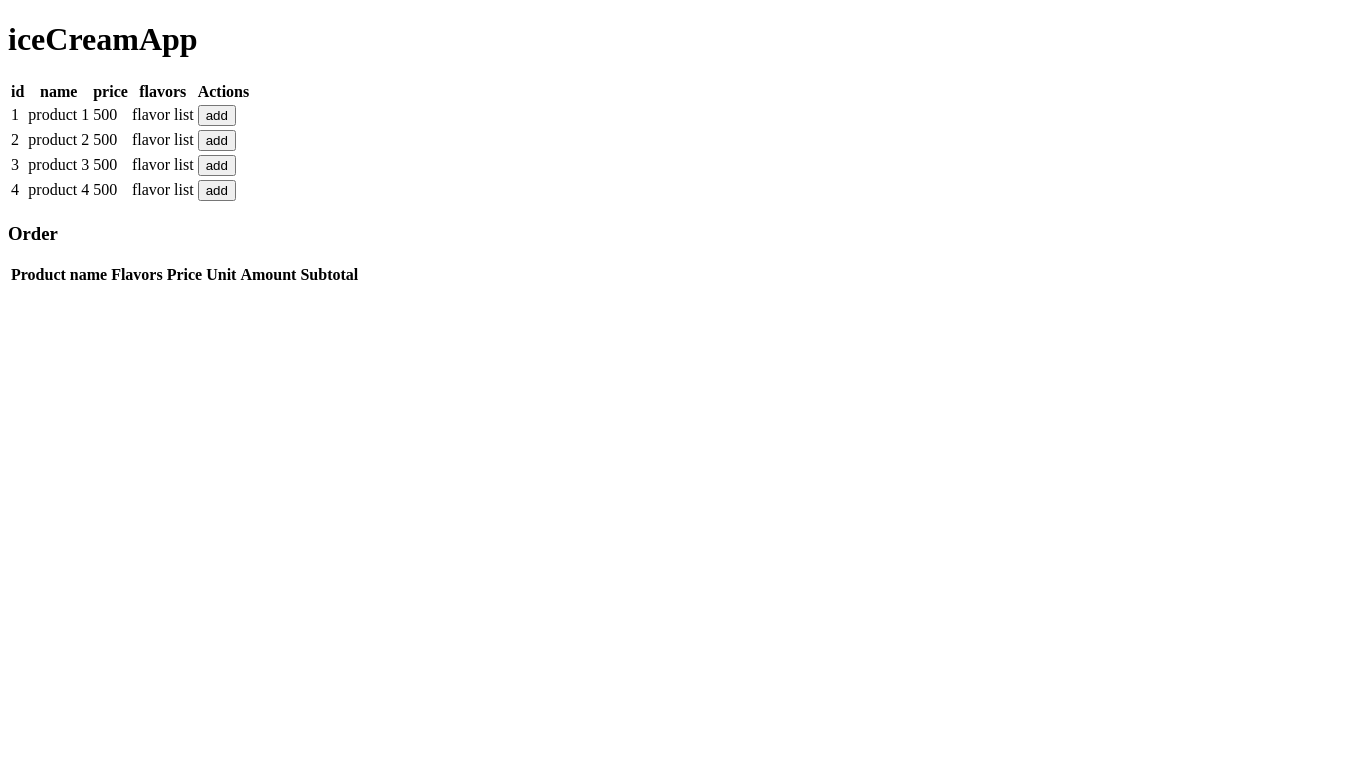
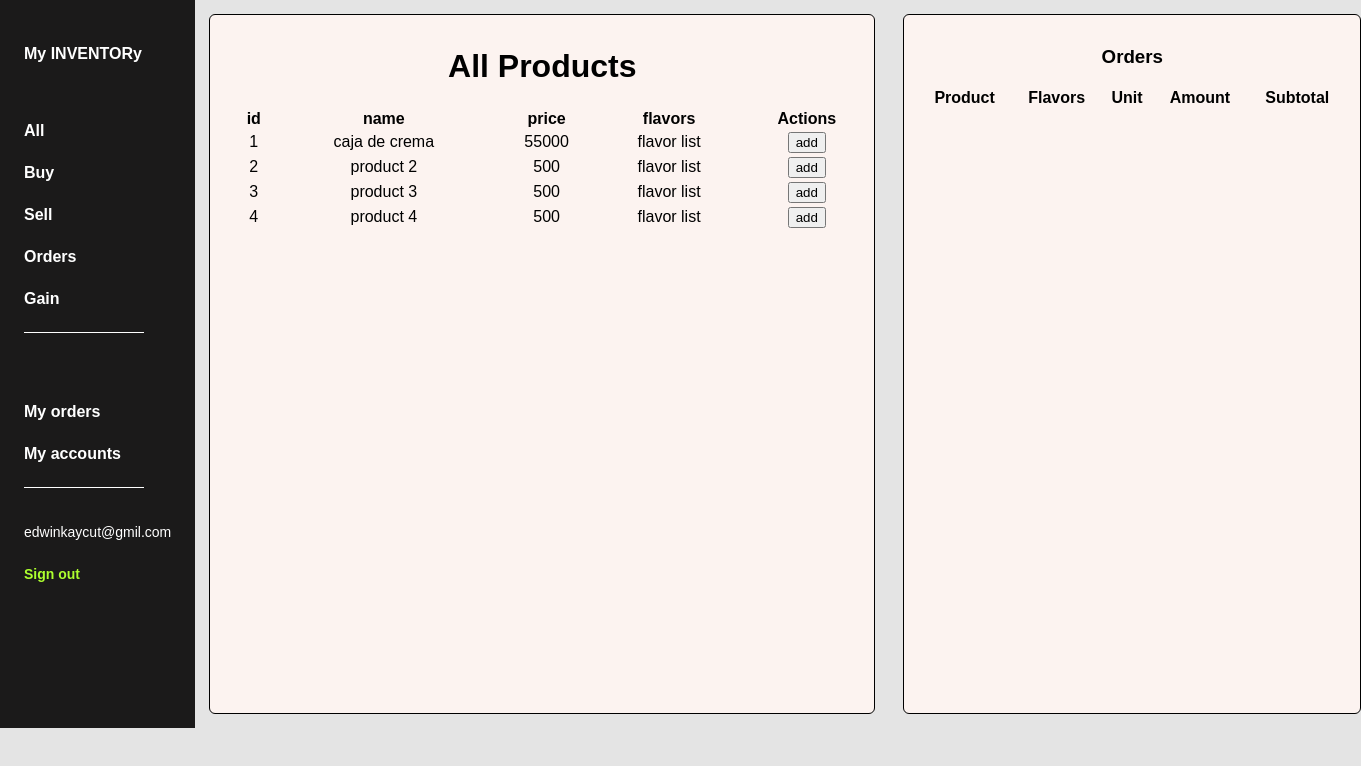
Before and after one commit to chato1337/icecream-app, a website built with webpack: page public/index.html in a window 1280 px wide. Shown: the whole page, 1361 px wide, since content can reach past the window. Built offline with nearby package versions, Linux system fonts and the light colour scheme.

Commit message:
upgrade in style

```diff
--- a/public/index.html
+++ b/public/index.html
@@ -1,15 +1,58 @@
 <!DOCTYPE html>
 <html lang="en">
+
 <head>
-    <meta charset="UTF-8">
-    <meta http-equiv="X-UA-Compatible" content="IE=edge">
-    <meta name="viewport" content="width=device-width, initial-scale=1.0">
-    <title>Document</title>
+    <meta charset="UTF-8" />
+    <meta http-equiv="X-UA-Compatible" content="IE=edge" />
+    <meta name="viewport" content="width=device-width, initial-scale=1.0" />
+    <link rel="stylesheet" href="./style/navbar.css" />
+    <title>My INVENTORy</title>
 </head>
+
 <body>
     <div id="root">
+        <div class="menu-navbar">
+            <h4>
+                <a href="/">My INVENTORy</a>
+            </h4>
+            <ul class="ul1">
+                <li>
+                    <a href="#">All</a>
+                </li>
+                <li>
+                    <a href="#">Buy</a>
+                </li>
+                <li>
+                    <a href="#">Sell</a>
+                </li>
+                <li>
+                    <a href="#">Orders</a>
+                </li>
+                <li>
+                    <a href="#">Gain</a>
+                </li>
+            </ul>
+
+            <ul class="ul2">
+                <li>
+                    <a href="#">My orders</a>
+                </li>
+                <li>
+                    <a href="#">My accounts</a>
+                </li>
+            </ul>
+            <ul class="ul3">
+                <li>
+                    <a class="email" href="#">edwinkaycut@gmil.com</a>
+                </li>
+                <li>
+                    <a class="sign-out" href="#">Sign out</a>
+                </li>
+            </ul>
+        </div>
+
         <div class="container">
-            <h1>iceCreamApp</h1>
+          <h1>All Products</h1>
             <table>
                 <thead>
                     <tr>
@@ -22,13 +65,16 @@
                 </thead>
                 <tbody id="product"></tbody>
             </table>
-            <h3>Order</h3>
+        </div>
+        <div class="container-orders">
+
             <table>
+                <h3>Orders</h3>
                 <thead>
                     <tr>
-                        <th>Product name</th>
+                        <th>Product</th>
                         <th>Flavors</th>
-                        <th>Price Unit</th>
+                        <th>Unit</th>
                         <th>Amount</th>
                         <th>Subtotal</th>
                     </tr>
@@ -37,6 +83,8 @@
             </table>
         </div>
     </div>
+
     <script src="./bundle.js"></script>
 </body>
+
 </html>
--- /dev/null
+++ b/public/style/navbar.css
@@ -0,0 +1,97 @@
+
+body {
+  margin: 0;
+  font-family: "Comforter Brush", cursive;
+  font-family: "Estonia", cursive;
+  font-family: "Quicksand", sans-serif;
+  background-color: rgb(228, 228, 228);
+}
+.menu-navbar{
+    padding: 24px;
+    background-color: rgb(27, 26, 26);
+    color: white;
+    width: 150px;
+    height: 85vh;
+}
+.menu-navbar a{
+    text-decoration: none;
+    color: white;
+    font-weight: bold;
+    /* margin-bottom: 24;
+    display: inline-block; */
+}
+.ul1{
+    padding: 0;
+    margin: 37px 0 0;
+    list-style: none;
+    border-bottom: 1px solid white;
+    width: 120px;
+}
+.ul2{
+    padding: 0;
+    margin: 70px 0 0;
+    list-style: none;
+    border-bottom: 1px solid white;
+    width: 120px;
+}
+.ul3{
+    padding: 0;
+    margin: 35px 0 0;
+    list-style: none;
+}
+
+.menu-navbar ul:nth-child(2){
+    display: inline-block;
+}
+
+.menu-navbar ul li{
+    margin-bottom: 24px;
+}
+.menu-navbar .email{
+    font-size: 14px;
+    font-weight: 300 !important;
+
+}
+.sign-out{
+    color: greenyellow !important;
+    font-size: 14px;
+}
+
+/* /////////////////////////////////////////////////////////////////////////////////// */
+
+#root{
+    display: flex;
+}
+.container{
+    width: 80vh;
+    margin: 14px;
+    padding: 12px;
+    border-radius: 6px;
+    background-color: rgb(252, 243, 240);
+    border: 1px solid black;
+}
+ .container h1{
+     text-align: center;
+ }
+ .container table{
+     width: 80vh;
+ }
+ .container table, th, td{
+     margin-left: 12px;
+     text-align: center;
+ }
+
+ .container-orders{
+    background-color: rgb(252, 243, 240);
+    border: 1px solid black;
+    margin: 14px;
+    padding: 12px;
+    border-radius: 6px;
+    width: 54vh;
+}
+.container-orders h3{
+    text-align: center;
+}
+.container-orders table{
+    width: 54vh;
+}
--- a/src/db.js
+++ b/src/db.js
@@ -1,8 +1,8 @@
 export const products = [
     {
         id: 1,
-        name: 'product 1',
-        price: 500,
+        name: 'caja de crema',
+        price: 55000,
         flavors: []
     },
     {
--- a/src/index.js
+++ b/src/index.js
@@ -56,7 +56,7 @@ const OrderProduct = (product, amount=1, subtotal=null) => {
         name: product.name,
         price: product.price,
         flavors: product.flavors,
-        price: 500,
+        price: product.price,
         amount: amount,
         subtotal: subtotal ? subtotal : product.price
     }
@@ -81,12 +81,12 @@ const genRowTable = (product) => {
 }
 
 const genRowOrder = (orderProduct) => {
-    const {name, price, flavors, amount, subtotal} = orderProduct
+    const {name, price, /* flavors, */ amount, subtotal} = orderProduct
     return(
         `
             <tr>
                 <td>${name}</td>
-                <td>${flavors}</td>
+                <td>flavors</td>
                 <td>${price}</td>
                 <td>${amount}</td>
                 <td>${subtotal}</td>
```
